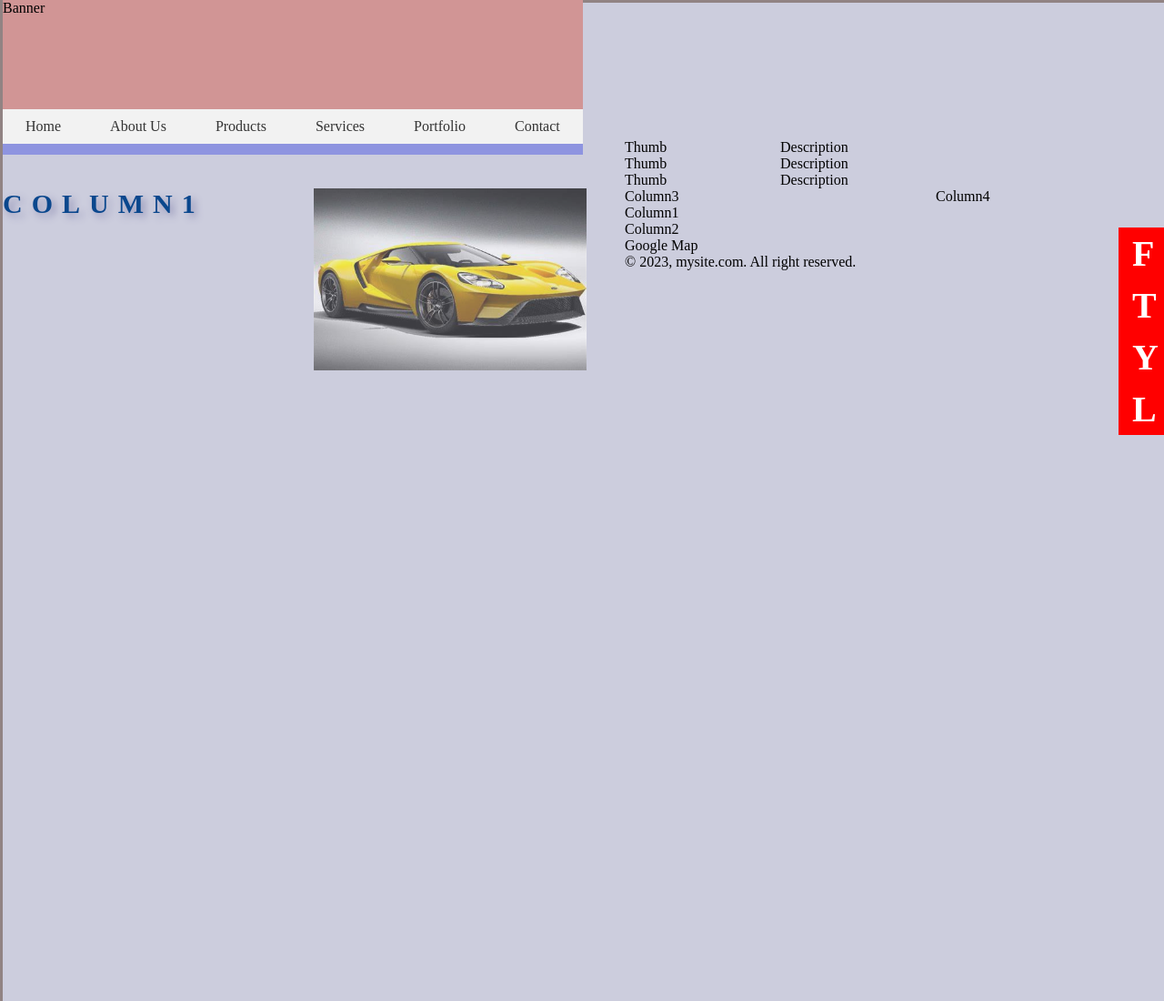
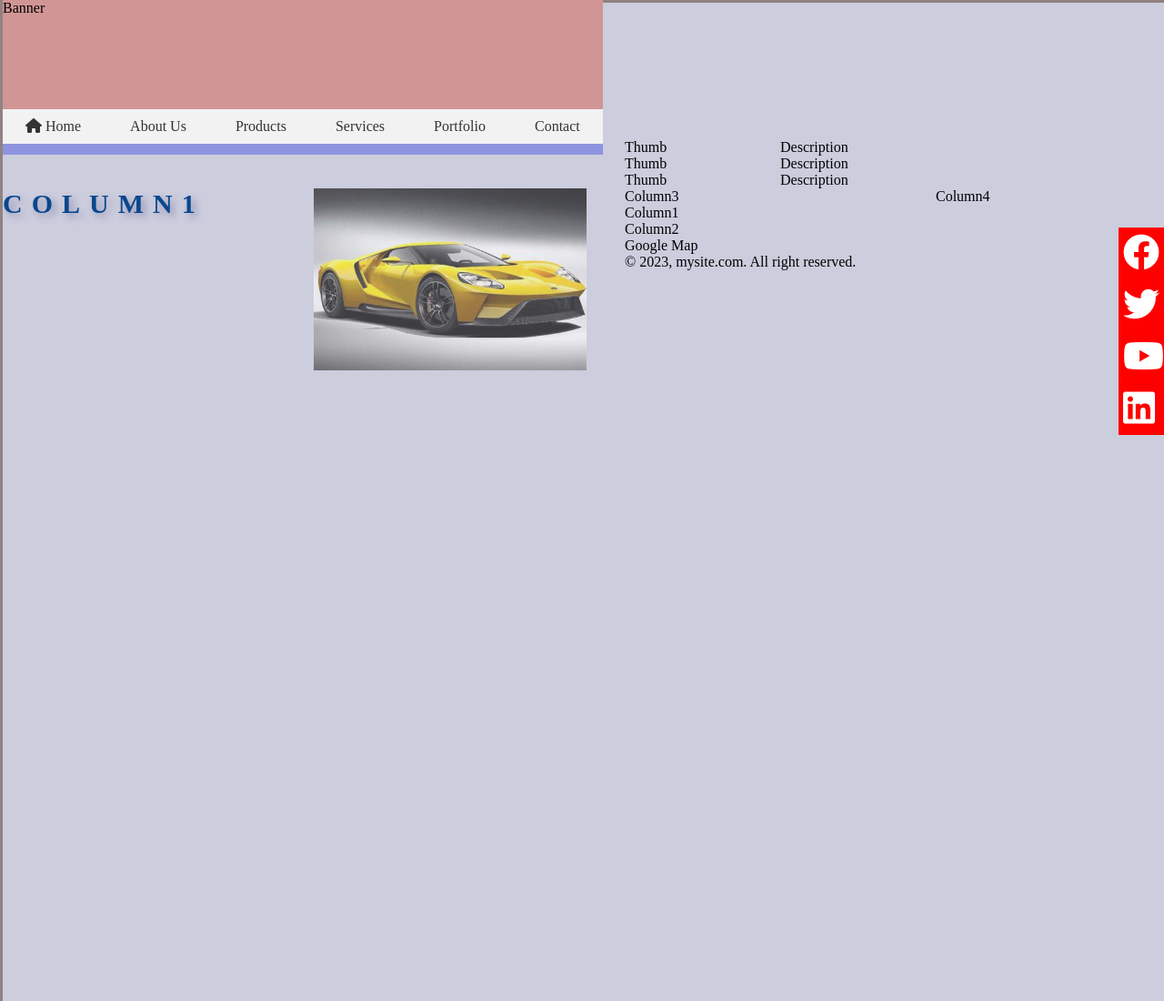
Before and after one commit to bhetwalI/classfile, a plain HTML site: page sitelayoutbycss.html in a window 1280 px wide. Shown: the top 1100 px of the page at 91% size. Drawn offline with Linux system fonts and the light colour scheme.

Commit message:
scocial icons added via fontawesome

```diff
--- a/external.css
+++ b/external.css
@@ -100,7 +100,7 @@ a:hover{
 #social ul li{
     display: list-item;
     padding:5px;
-    padding-left:15px;
+    padding-left:5px;
 }
 
 #social ul li a{
--- a/sitelayoutbycss.html
+++ b/sitelayoutbycss.html
@@ -4,15 +4,16 @@
     <meta charset="UTF-8">
     <meta name="viewport" content="width=device-width, initial-scale=1.0">
     <link href="external.css" rel="stylesheet" type="text/css">
+    <link href="https://cdnjs.cloudflare.com/ajax/libs/font-awesome/6.4.0/css/all.min.css" rel="stylesheet" type="text/css">
     <title>My Site Layout</title>
 </head>
 <body>
     <div id="social">
         <ul>
-            <li><a href="#">F</a></li>
-            <li><a href="#">T</a></li>
-            <li><a href="#">Y</a></li>
-            <li><a href="#">L</a></li>
+            <li><a href="#"><i class="fa-brands fa-facebook"></i></a></li>
+            <li><a href="#"><i class="fa-brands fa-twitter"></i></a></li>
+            <li><a href="#"><i class="fa-brands fa-youtube"></i></a></li>
+            <li><a href="#"><i class="fa-brands fa-linkedin"></i></a></li>
         </ul>
     </div>
     <div id="container">
@@ -24,7 +25,7 @@
             <div class="col100">
                 <nav id="top">
                     <ul>
-                    <li><a href="#">Home</a></li>
+                    <li><a href="#"><i class="fa-solid fa-house"></i> Home</a></li>
                     <li><a href="#">About Us</a></li>
                     <li><a href="#">Products</a></li>
                     <li><a href="#">Services</a></li>
```
